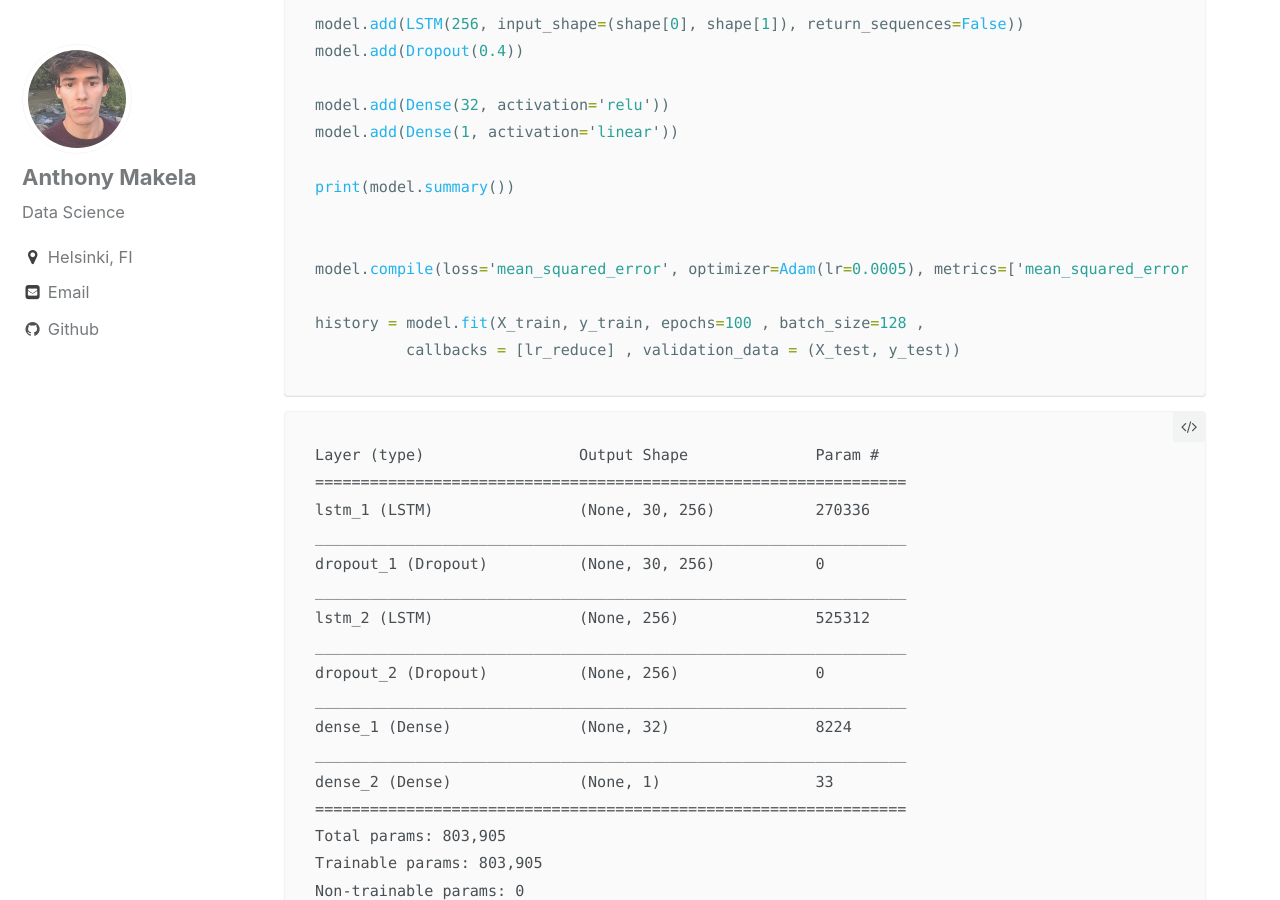
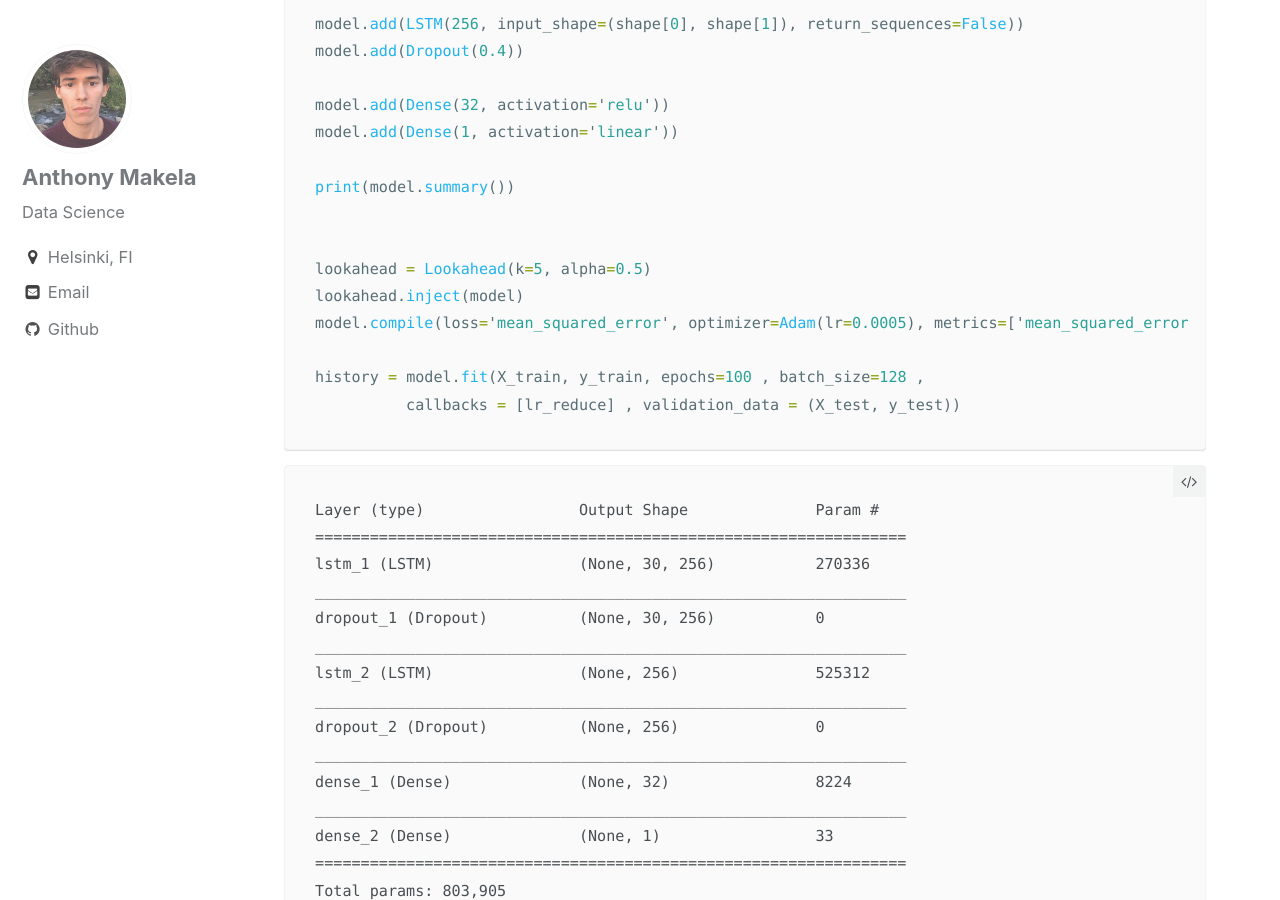
Before and after one commit to anthonymakela/anthonymakela.github.io, a Jekyll site: the page built from _posts/2019-07-30-Predicting-Stock-Prices-Using-LSTM-Networks.md, in a window 1280 px wide and 900 px high, scrolled down 6016 px. Built offline with Jekyll 4.4.1, drawn with Linux system fonts in a browser that asks for light colours; nearby versions of some CDN libraries.

Commit message:
Lookahead

```diff
--- a/_posts/2019-07-30-Predicting-Stock-Prices-Using-LSTM-Networks.md
+++ b/_posts/2019-07-30-Predicting-Stock-Prices-Using-LSTM-Networks.md
@@ -188,6 +188,8 @@ model.add(Dense(1, activation='linear'))
 print(model.summary())
 
 
+lookahead = Lookahead(k=5, alpha=0.5)
+lookahead.inject(model)
 model.compile(loss='mean_squared_error', optimizer=Adam(lr=0.0005), metrics=['mean_squared_error'])
 
 history = model.fit(X_train, y_train, epochs=100 , batch_size=128 ,
```
